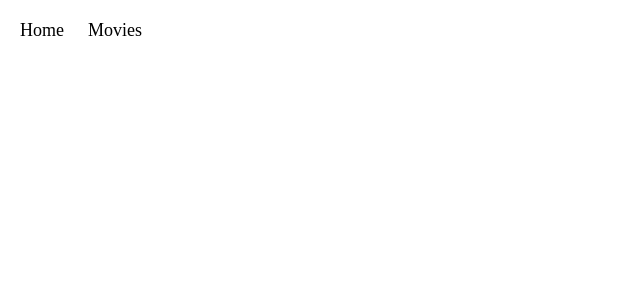
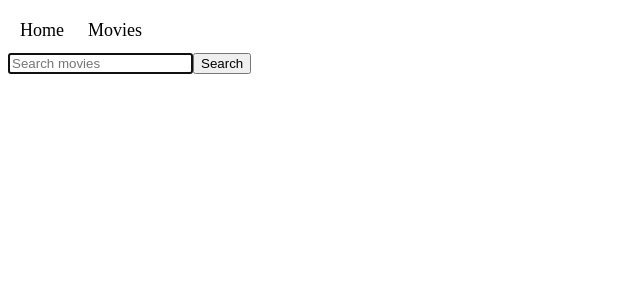
Before and after one commit to ValiaStohnii/goit-react-hw-05-movies, a React (Create React App) app: page /movies in a window 1280 px wide. Shown: the top 300 px of the page, without its empty margins (0-640 px from the left). Built offline with nearby package versions, Linux system fonts and the light colour scheme.

Commit message:
add go back button

```diff
--- a/src/components/View/HomePage/HomePage.js
+++ b/src/components/View/HomePage/HomePage.js
@@ -12,6 +12,7 @@ export default function HomePage() {
   return (
     <div>
       <h1>Trending today</h1>
+      <ul>
         {movies &&
           movies.map(movie => {
             if (!movie.original_title) {
@@ -23,6 +24,7 @@ export default function HomePage() {
               </li>
             );
           })}
+      </ul>
     </div>
   );
 }
--- a/src/components/View/MovieDetailsPage/MovieDetailsPage.js
+++ b/src/components/View/MovieDetailsPage/MovieDetailsPage.js
@@ -1,17 +1,26 @@
-import { Outlet, Link, useParams } from 'react-router-dom';
+import { Outlet, Link, useParams, useNavigate, useLocation } from 'react-router-dom';
 import { useEffect, useState } from 'react';
 import * as moviesApi from '../../services/Movies-api';
 
 const MoviesDetailsPage = () => {
   const { movieId } = useParams();
   const [movie, setMovie] = useState(null);
+  const navigate = useNavigate();
+  const location = useLocation();
 
   useEffect(() => {
     moviesApi.fetchDetailsMovies(movieId).then(setMovie);
   }, [movieId]);
 
+  const handleClick = () => {
+    navigate(location?.state?.from ?? '/');
+  };
+
   return (
     <div>
+      <button type="button" onClick={handleClick}>
+        Go back
+      </button>
       {movie && (
         <div>
           <img src={`https://image.tmdb.org/t/p/w500/${movie.poster_path}`} alt={movie.title} />
--- a/src/components/View/MoviesPage/MoviesPage.js
+++ b/src/components/View/MoviesPage/MoviesPage.js
@@ -1,9 +1,54 @@
-import { Outlet } from 'react-router-dom';
+import { Outlet, Link, useSearchParams, useLocation, useNavigate } from 'react-router-dom';
+import { useState, useEffect } from 'react';
+import * as moviesApi from '../../services/Movies-api';
+import SearchBar from './SearchBar';
 
-const MoviesPage = () => {
+const MoviesPage = ({ searchMovies }) => {
+  const [films, setFilms] = useState('');
+  const [searchFilm, setSearchFilm] = useState([]);
+  const [searchParams] = useSearchParams();
+  const location = useLocation();
+  const navigate = useNavigate();
+
+  const search = searchParams.get('query');
+
+  useEffect(() => {
+    if (films === '') {
+      return;
+    }
+    moviesApi.fetchSearchMovies(films).then(({ results }) => setSearchFilm(results));
+  }, [films]);
+
+  useEffect(() => {
+    if (search === null) {
+      return;
+    }
+    moviesApi.fetchSearchMovies(search).then(({ results }) => setSearchFilm(results));
+  }, [search]);
+
+  const formSubmit = searchMovies => {
+    setFilms(searchMovies);
+    navigate({ ...location, search: `query=${searchMovies}` });
+  };
+
   return (
     <div>
-      <div></div>
+      <div>
+        <SearchBar onSubmit={formSubmit} />
+        <ul>
+          {searchFilm &&
+            searchFilm.map(movie => {
+              if (!movie.original_title) {
+                return null;
+              }
+              return (
+                <li key={movie.id}>
+                  <Link to={`/movies/${movie.id}`}>{movie.original_title}</Link>
+                </li>
+              );
+            })}
+        </ul>
+      </div>
       <Outlet />
     </div>
   );
--- /dev/null
+++ b/src/components/View/MoviesPage/SearchBar.js
@@ -0,0 +1,36 @@
+import { useState } from 'react';
+
+const SearchBar = ({ onSubmit }) => {
+  const [searchMovies, setSearcMovies] = useState([]);
+
+  const handleSubmit = e => {
+    e.preventDefault();
+
+    if (searchMovies.trim() === '') {
+      alert('Введіть назву фільму');
+      return;
+    }
+    onSubmit(searchMovies);
+  };
+
+  const handleNameChange = e => {
+    setSearcMovies(e.currentTarget.value.toLowerCase());
+  };
+
+  return (
+    <div>
+      <form onSubmit={handleSubmit}>
+        <input
+          onChange={handleNameChange}
+          type="text"
+          autoComplete="off"
+          autoFocus
+          placeholder="Search movies"
+        />
+        <button type="submit">Search</button>
+      </form>
+    </div>
+  );
+};
+
+export default SearchBar;
```
Lines whose indentation alone changed are shown as unchanged.
